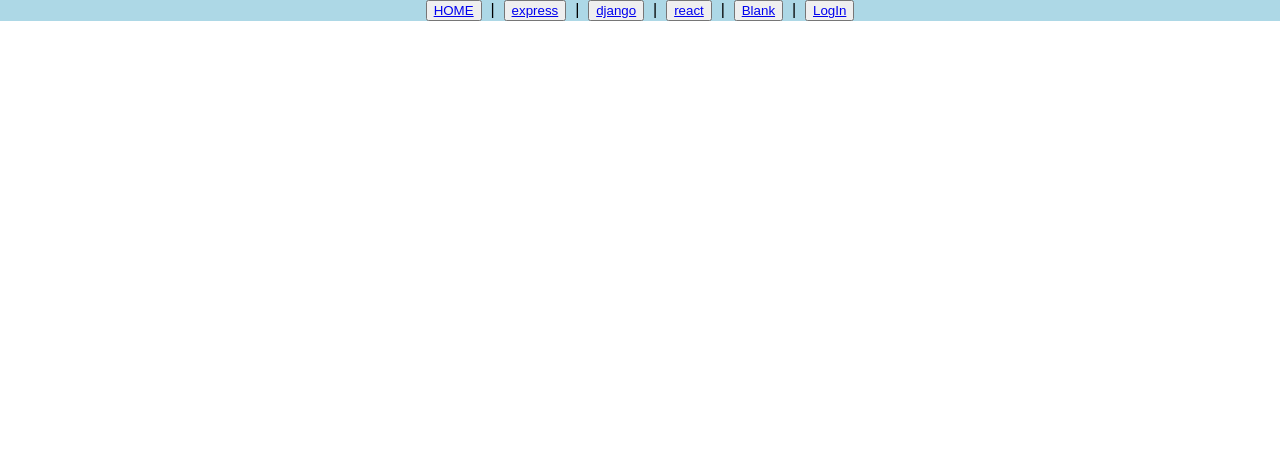
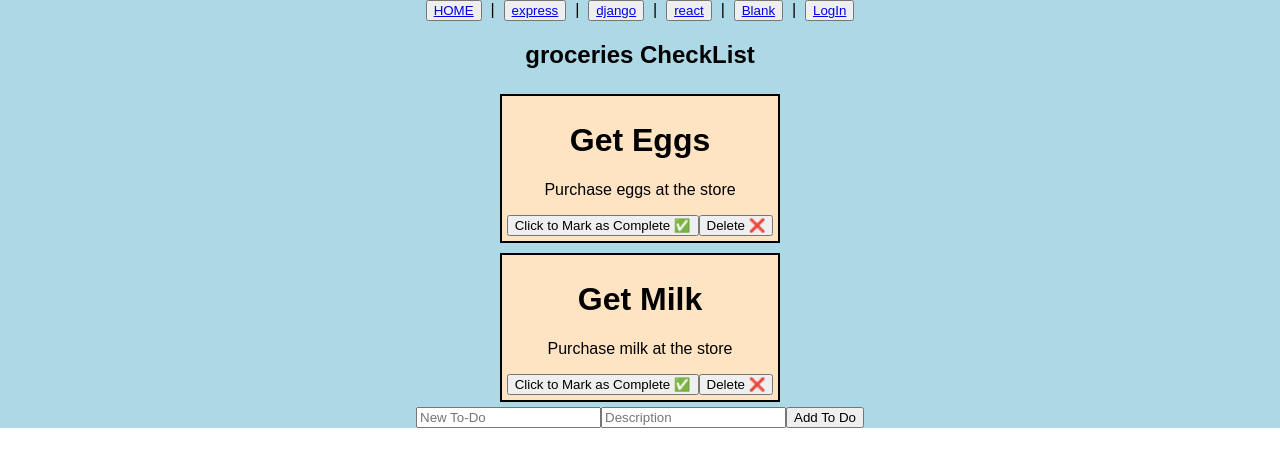
Before and after one commit to brennanp93/checklist-app, a React (Create React App) app: page /blanklist/groceries in a window 1280 px wide. Shown: the top 466 px of the page. Built offline with nearby package versions, Linux system fonts and the light colour scheme.

Commit message:
Add Delete button to BlankList

```diff
--- a/src/Header.jsx
+++ b/src/Header.jsx
@@ -21,7 +21,7 @@ export default function Header() {
           </button>
           &nbsp;&nbsp;|&nbsp;&nbsp;
           <button>
-            <Link to="/blank">Blank</Link>
+            <Link to="/blanklist/groceries">Blank</Link>
           </button>
           &nbsp;&nbsp;|&nbsp;&nbsp;
           <button>
--- a/src/component/BlankList.jsx
+++ b/src/component/BlankList.jsx
@@ -3,7 +3,8 @@ import { useState } from "react";
 // import "./BlankList.css";
 // import BlankListForm from "./BlankListForm";
 
-export default function BlankList() {
+export default function BlankList({ newLists }) {
+
   const [checkList, setCheckList] = useState([
     {
       step: "Buy Cheese",
@@ -12,7 +13,7 @@ export default function BlankList() {
       id: 1
     }
   ]);
-  console.log(checkList);
+
   const [newItem, setNewItem] = useState({
     step: "",
     website: "",
@@ -29,7 +30,6 @@ export default function BlankList() {
       website: "",
       completed: false,
       id: Math.floor(Math.random() * 100)
-
     })
   }
 
--- /dev/null
+++ b/src/component/NewBlankList.jsx
@@ -0,0 +1,237 @@
+import { useState } from "react";
+import { useParams } from "react-router-dom";
+
+// import "./BlankList.css";
+// import BlankListForm from "./BlankListForm";
+
+// export default function NewBlankList({ newLists }) {
+//   const [checkList, setCheckList] = useState([
+//     {
+//       step: "Buy Cheese",
+//       website: "https://cheese.com/",
+//       completed: false,
+//       id: 1
+//     }
+//   ]);
+//   console.log(checkList);
+//   const [newItem, setNewItem] = useState({
+//     step: "",
+//     website: "",
+//     completed: false,
+//     id: Math.floor(Math.random() * 100)
+
+//   });
+
+// function handleSubmit(evt) {
+//   evt.preventDefault();
+//   setCheckList([...checkList, newItem]);
+//   setNewItem({
+//     step: "",
+//     website: "",
+//     completed: false,
+//     id: Math.floor(Math.random() * 100)
+
+//   })
+// }
+
+// function handleChange(evt) {
+//   const newItemList = {
+//     ...newItem,
+//     [evt.target.name]: evt.target.value,
+//     // [evt.target.name]: evt.target.value,
+//     completed: false
+//   };
+//   setNewItem(newItemList);
+//   // console.log("newItem" + newItemList);
+// }
+
+
+// function setBoolean(idx) {
+//   const updatedList = [...checkList];
+//   updatedList[idx].completed ? updatedList[idx].completed = false : updatedList[idx].completed = true;
+//   setCheckList(updatedList);
+// }
+
+// function deleteItem(id) {
+//   const removeItem = checkList.filter((item) => {
+//     return item.id !== id;
+//   });
+//   setCheckList(removeItem)
+//   console.log(removeItem)
+// }
+
+//   return (
+//     <>
+//       <div>
+//         <h1>Custom CheckList</h1>
+//         {checkList.map((item, idx) => (
+//           <div className="listStyle"
+//             style={{ textDecoration: item.completed ? "line-Through" : '' }}>
+//             <h1>{item.step}</h1>
+//             <div>
+//               <a href={item.website} target="_blank">
+//                 Additional Information
+//               </a>
+//             </div>
+//             <div>
+//               <button onClick={() => setBoolean(idx)} type="submit">
+//                 {item.completed ? 'Undo 🔙' : 'Click to Mark as Complete ✅'}
+//               </button>
+//               &nbsp;|&nbsp;
+//               <button onClick={() => deleteItem(item.id)} type="submit">Delete ❌</button>
+//             </div>
+//           </div>
+//         ))}
+//         <h2>Add an Item to your checklist</h2>
+//         <div className="blank-box">
+// <form onSubmit={handleSubmit}>
+//   <input
+//     autoComplete="off"
+//     name="step"
+//     value={newItem.step}
+//     onChange={handleChange}
+//     placeholder="New To-Do"
+//     required
+//     pattern=".{2,}"
+//   />
+//   <input
+//     autoComplete="off"
+//     name="website"
+//     value={newItem.website}
+//     onChange={handleChange}
+//     placeholder="Website"
+//     // required
+//     pattern=".{2,}"
+//   />
+
+//   <button type="submit">Add To Do</button>
+// </form>
+//         </div>
+//       </div>
+//     </>
+//   );
+// }
+
+export default function NewBlankList({ newLists }) {
+  let { newListSteps } = useParams();
+  let oneStep = newLists.find((list) => list.name === newListSteps)
+  let listSteps = oneStep.steps
+
+  const [customList, setCustomList] = useState( listSteps )
+  console.log(customList)
+  // console.log(listSteps)
+
+  const [newItem, setNewItem] = useState({
+    title: "",
+    description: "",
+    terminalCommand: null,
+    completed: null,
+    otherStepSpecificData: null,
+    id: Math.floor(Math.random() * 100)
+  });
+  // console.log("newItem" + newItem);
+  // const [markComplete, setMarkComplete] = useState([
+  //   {
+  //     "title": "",
+  //     "description": "",
+  //     "terminalCommand": "",
+  //     "completed": "",
+  //     "otherStepSpecificData": ""
+  //   },
+  // ])
+
+  function handleSubmit(evt) {
+    evt.preventDefault();
+    setCustomList([...customList, newItem]);
+    setNewItem({
+      title: "",
+      description: "",
+      terminalCommand: null,
+      completed: null,
+      otherStepSpecificData: null,
+      id: Math.floor(Math.random() * 100)
+    })
+  }
+
+
+  function handleChange(evt) {
+    const newItemList = {
+      ...newItem,
+      [evt.target.name]: evt.target.value,
+      // [evt.target.name]: evt.target.value,
+      // completed: false
+    };
+    setNewItem(newItemList);
+    // console.log(newItem.title + "BPP")
+    // console.log(evt.target.name)
+    // console.log(evt.target.value)
+  }
+
+
+  function setBoolean(idx) {
+    const updatedList = [...oneStep.step];
+    updatedList[idx].completed ? updatedList[idx].completed = false : updatedList[idx].completed = true;
+    setCustomList(updatedList);
+  }
+
+  function deleteItem(id) {
+    const removeItem = customList.filter((item) => {
+      return item.id !== id;
+    });
+    setCustomList(removeItem)
+    // console.log(removeItem)
+  }
+
+  function setBoolean(idx) {
+    const updatedList = [...customList];
+    updatedList[idx].completed ? updatedList[idx].completed = false : updatedList[idx].completed = true;
+    setNewItem(updatedList);
+  }
+  // console.log(oneStep.steps)
+
+  return (
+    <>
+      <h2>{newListSteps} CheckList</h2>
+      {customList.map((step, idx) => (
+        <div className="listStyle">
+          <div style={{ textDecoration: step.completed ? "line-Through" : '' }}>
+            <h1 >{step.title}</h1>
+            <p>{step.description}</p>
+            {/* <p>{step.website}</p> */}
+            <div>
+              <button onClick={() => setBoolean(idx)} type="submit">
+                {step.completed ? 'Undo 🔙' : 'Click to Mark as Complete ✅'}
+              </button>
+              <button onClick={() => deleteItem(step.id)} type="submit">Delete ❌</button>
+            </div>
+          </div>
+
+        </div>
+      ))}
+      <div>
+        <form onSubmit={handleSubmit}>
+          <input
+            autoComplete="off"
+            name="title"
+            value={newItem.title}
+            onChange={handleChange}
+            placeholder="New To-Do"
+            required
+            pattern=".{2,}"
+          />
+          <input
+            autoComplete="off"
+            name="description"
+            value={newItem.description}
+            onChange={handleChange}
+            placeholder="Description"
+            // required
+            pattern=".{2,}"
+          />
+
+          <button type="submit">Add To Do</button>
+        </form>
+      </div>
+    </>
+  );
+}
--- a/src/data.js
+++ b/src/data.js
@@ -143,6 +143,68 @@ export const checkLists = [
                 "otherStepSpecificData": "You get the point"
             }
         ]
-    }
+    },
+    // {
+    //     "name": "groceries",
+    //     "description": "Grocery List Description",
+    //     "anyOtherMetaData": "idk",
+    //     "steps": [
+    //         {
+    //             "title": "Get Eggs",
+    //             "description": "Longer description of necessary work at this step",
+    //             "terminalCommand": "optional field with command to be copy/pasted",
+    //             "completed": false,
+    //             "otherStepSpecificData": "You get the point"
+    //         },]
+    // }
 
 ]
+
+
+
+// export const newLists = [{
+//     step: "Buy Cheese",
+//     website: "https://cheese.com/",
+//     completed: false,
+//     id: 1
+//   },
+//   {
+//     step: "Buy Milk",
+//     website: "https://cheese.com/",
+//     completed: false,
+//     id: Math.floor(Math.random() * 100)
+//   },
+//   {
+//     step: "Buy Milk",
+//     website: "https://cheese.com/",
+//     completed: false,
+//     id: Math.floor(Math.random() * 100)
+//   }
+
+// ]
+
+
+export const newLists = [{
+    "name": "groceries",
+    "description": "Grocery List Description",
+    "anyOtherMetaData": "idk",
+    "steps": [
+        {
+            "title": "Get Eggs",
+            "description": "Purchase eggs at the store",
+            "terminalCommand": "optional field with command to be copy/pasted",
+            "completed": false,
+            "otherStepSpecificData": "You get the point",
+            "id": Math.floor(Math.random() * 100)
+        },
+        {
+            "title": "Get Milk",
+            "description": "Purchase milk at the store",
+            "terminalCommand": "optional field with command to be copy/pasted",
+            "completed": false,
+            "otherStepSpecificData": "You get the point",
+            "id": Math.floor(Math.random() * 100)
+        },
+    ]
+}
+]
--- a/src/pages/App/App.jsx
+++ b/src/pages/App/App.jsx
@@ -1,11 +1,12 @@
 import { Routes, Route, Link } from "react-router-dom";
-import { checkLists } from "../../data";
+import { checkLists, newLists } from "../../data";
 import CheckList from "../../component/CheckLists";
 import Header from "../../Header";
 import HomePage from "../Home/HomePage";
-import BlankList from "../../component/BlankList";
+// import BlankList from "../../component/BlankList";
 import "../../index.css";
 import './App.css';
+import NewBlankList from "../../component/NewBlankList";
 
 
 export default function App() {
@@ -40,7 +41,8 @@ export default function App() {
       <Routes>
         <Route path="/" element={<HomePage />} />
         <Route path="/:checkList" element={<CheckList checkListSteps={checkLists} />} />
-        <Route path="/blank" element={<BlankList />} />
+        {/* <Route path="/blank" element={<BlankList newLists={newLists} />} /> */}
+        <Route path="/blanklist/:newListSteps" element={<NewBlankList newLists={newLists} />} />
       </Routes>
     </div>
 
--- a/src/pages/Home/HomePage.jsx
+++ b/src/pages/Home/HomePage.jsx
@@ -29,7 +29,7 @@ export default function HomePage() {
                 <div>
                     <button>
                         <h2>
-                            <Link to="/blank">Blank</Link>
+                            <Link to="/groceries">Blank</Link>
                         </h2>
                     </button>
                 </div>
```
